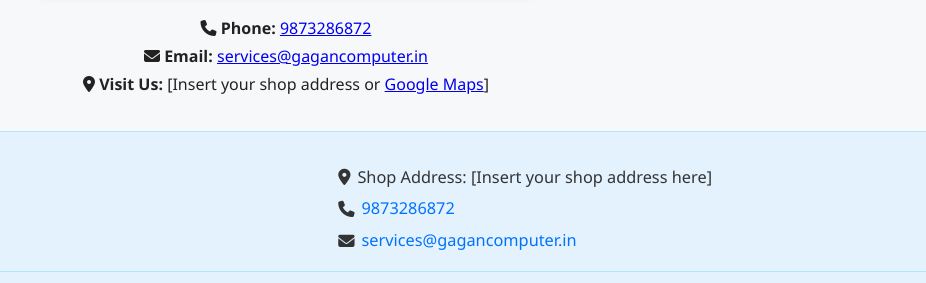
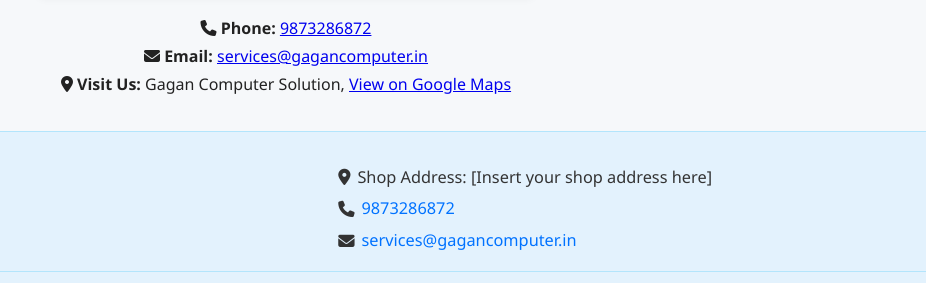
Before and after one commit to luciferlupin/laptop-reparing-website-, a plain HTML site: page index.html in a window 1280 px wide. Shown: the part 8584-8867 px from the top of the page, 354-1280 px from the left. Drawn offline with Linux system fonts and the light colour scheme.

Commit message:
Add shop address and Google Maps link to all placeholder spans

```diff
--- a/index.html
+++ b/index.html
@@ -467,7 +467,7 @@
             <div class="contact-info">
                 <p><i class="fas fa-phone"></i> <b>Phone:</b> <a href="tel:9873286872">9873286872</a></p>
                 <p><i class="fas fa-envelope"></i> <b>Email:</b> <a href="mailto:services@gagancomputer.in">services@gagancomputer.in</a></p>
-                <p><i class="fas fa-map-marker-alt"></i> <b>Visit Us:</b> <span>[Insert your shop address or <a href='#'>Google Maps</a>]</span></p>
+                <p><i class="fas fa-map-marker-alt"></i> <b>Visit Us:</b> Gagan Computer Solution, <a href="https://g.co/kgs/CHYFDTv" target="_blank">View on Google Maps</a></p>
             </div>
         </section>
     </main>
```
